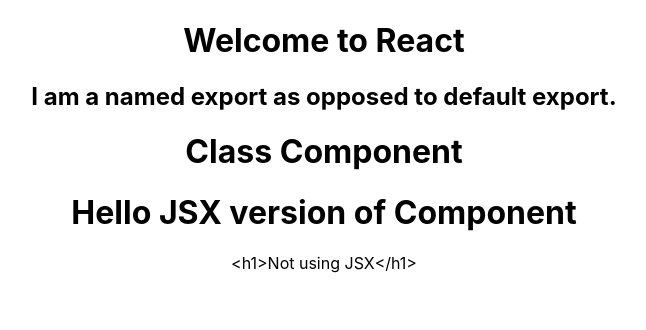
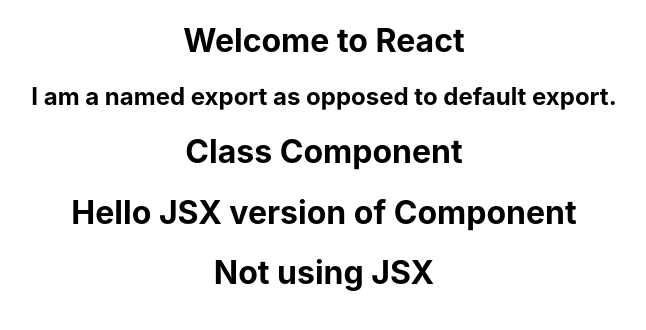
Before and after one commit to abhieshekumar/react-crash, a React (Create React App) app: page / in a window 1280 px wide. Shown: the top 330 px of the page, without its empty margins (316-962 px from the left). Built offline with nearby package versions, Linux system fonts and the light colour scheme.

Commit message:
Not the JSX version of Component (Rectified)

```diff
--- a/src/components/Hello2.js
+++ b/src/components/Hello2.js
@@ -1,8 +1,9 @@
 import React from 'react'
 
 const Hello2 = () => {
-  return React.createElement('div', null, '<h1>Not using JSX</h1>')
-  /* Notice the output in browser H1 is not treated as DOM Node*/
+  /*return React.createElement('div', null, '<h1>Not using JSX</h1>')
+  Notice the output in browser H1 is not treated as DOM Node*/
+  return React.createElement('div', null, React.createElement('h1',null,'Not using JSX'))
 }
 
 export default Hello2
```
